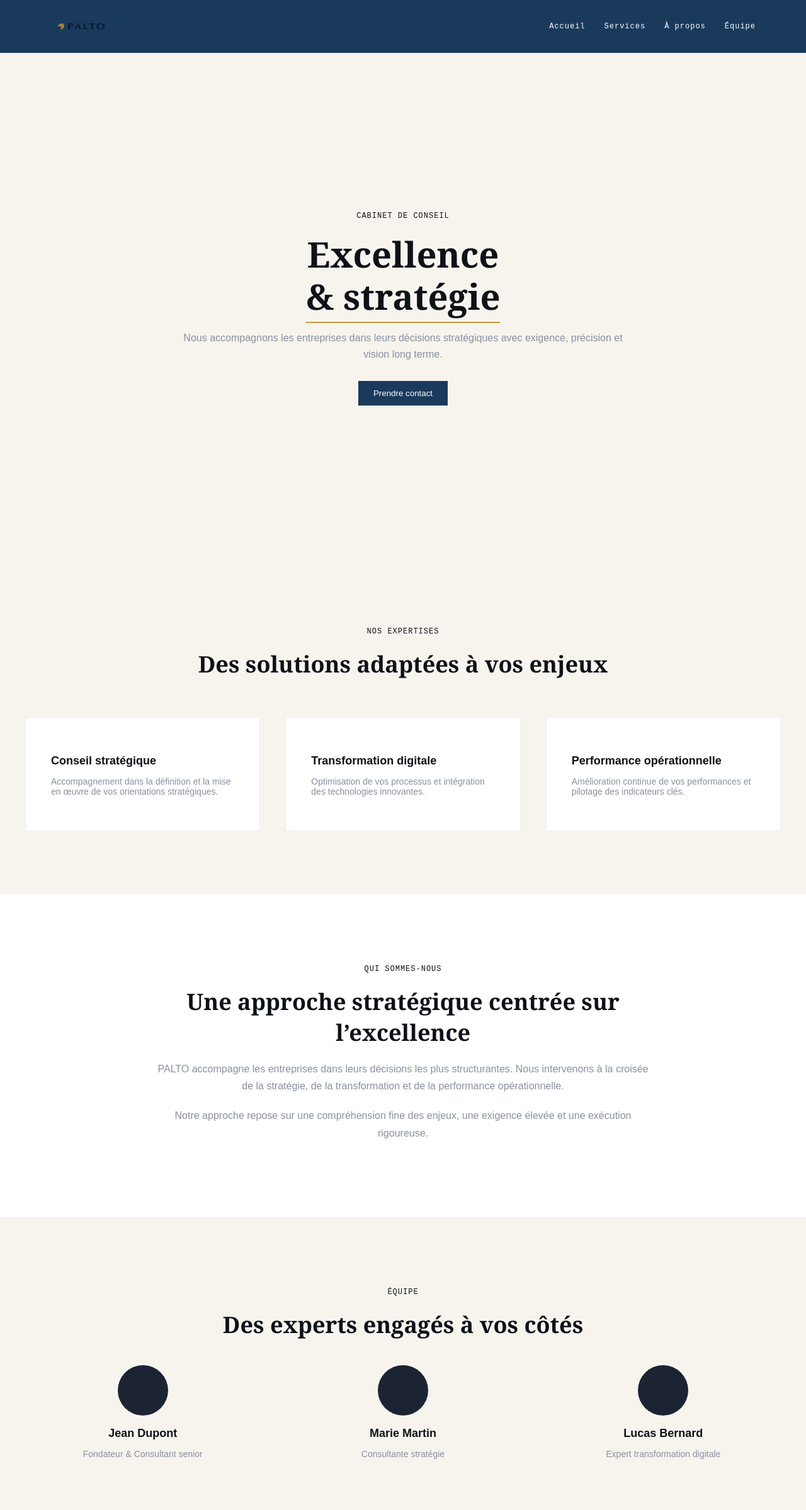
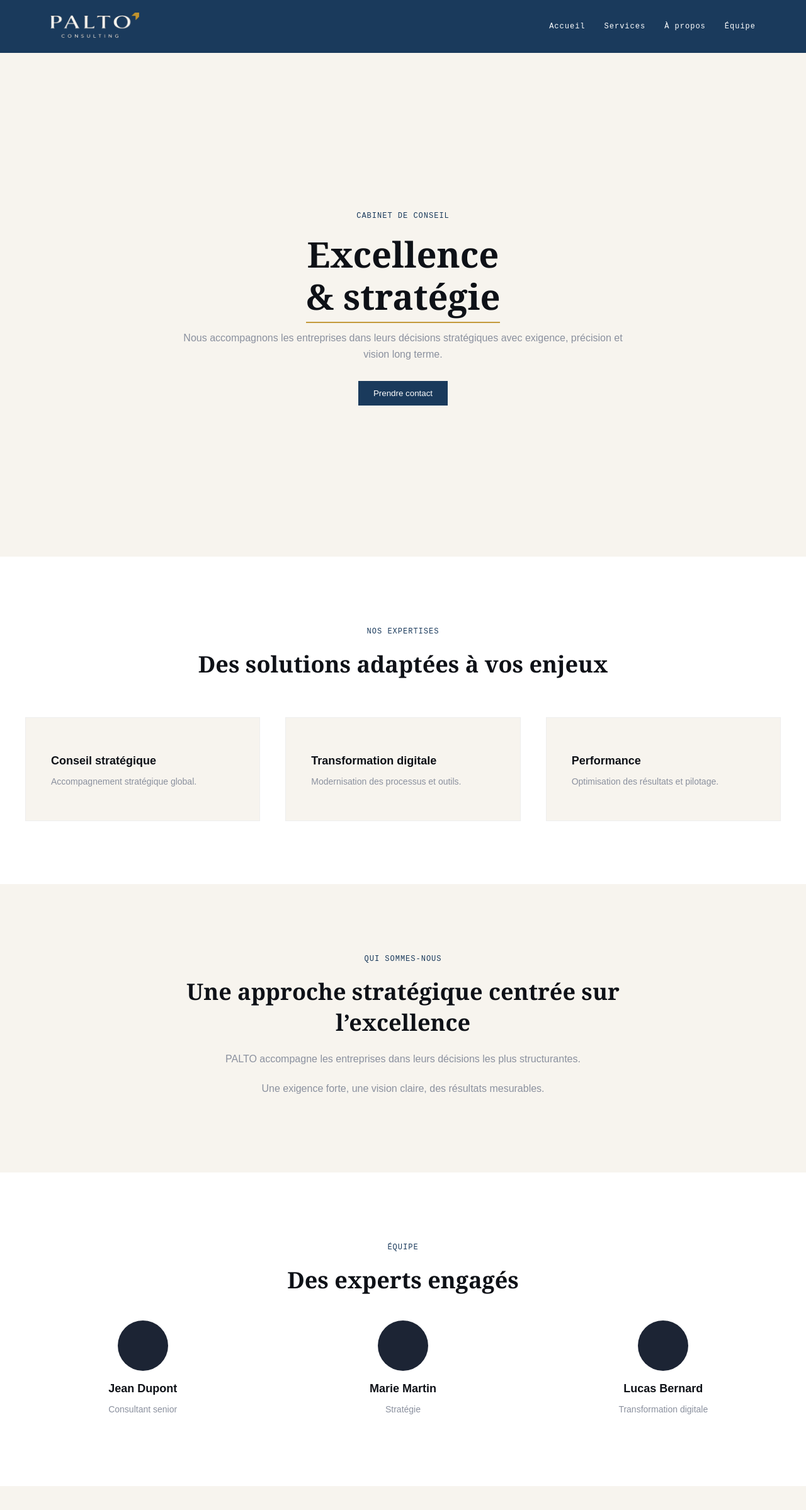
Before and after one commit to jlacroze/palto, a React (Vite) app: page / in a window 1280 px wide. Shown: the top 2398 px of the page at 63% size. After the commit the page ends 2360 px from the top, so only its background shows below. Built offline with nearby package versions, Linux system fonts and the light colour scheme.

Commit message:
add animation

```diff
--- a/src/components/Navbar/Navbar.jsx
+++ b/src/components/Navbar/Navbar.jsx
@@ -1,6 +1,6 @@
 import { useState, useEffect } from "react";
 import styles from "./Navbar.module.css";
-import logo from "../../assets/logo.png";
+import logoWhite from "../../assets/logo_white.png";
 
 export default function Navbar() {
   const [isOpen, setIsOpen] = useState(false);
@@ -34,7 +34,7 @@ export default function Navbar() {
     <nav className={`${styles.navbar} ${scrolled ? styles.scrolled : ""}`}>
       <div className={styles.inner}>
         <a href="#home" onClick={closeMenu}>
-          <img src={logo} alt="PALTO" className={styles.logo} />
+          <img src={logoWhite} alt="PALTO" className={styles.logo} />
         </a>
 
         {/* Desktop */}
--- /dev/null
+++ b/src/hooks/useReveal.js
@@ -0,0 +1,23 @@
+import { useEffect, useRef, useState } from "react";
+
+export default function useReveal() {
+  const ref = useRef(null);
+  const [isVisible, setIsVisible] = useState(false);
+
+  useEffect(() => {
+    const observer = new IntersectionObserver(
+      ([entry]) => {
+        if (entry.isIntersecting) {
+          setIsVisible(true);
+        }
+      },
+      { threshold: 0.2 }
+    );
+
+    if (ref.current) observer.observe(ref.current);
+
+    return () => observer.disconnect();
+  }, []);
+
+  return [ref, isVisible];
+}
--- a/src/sections/About/About.jsx
+++ b/src/sections/About/About.jsx
@@ -1,8 +1,17 @@
 import styles from "./About.module.css";
+import useReveal from "../../hooks/useReveal";
 
 export default function About() {
+  const [ref, visible] = useReveal();
+
   return (
-    <section id="about" className={styles.about}>
+    <section
+      id="about"
+      ref={ref}
+      className={`${styles.about} ${
+        visible ? "reveal-visible" : "reveal"
+      }`}
+    >
       <div className={styles.inner}>
         <p className="label">Qui sommes-nous</p>
 
@@ -10,13 +19,11 @@ export default function About() {
 
         <p className={styles.text}>
           PALTO accompagne les entreprises dans leurs décisions les plus
-          structurantes. Nous intervenons à la croisée de la stratégie,
-          de la transformation et de la performance opérationnelle.
+          structurantes.
         </p>
 
         <p className={styles.text}>
-          Notre approche repose sur une compréhension fine des enjeux,
-          une exigence élevée et une exécution rigoureuse.
+          Une exigence forte, une vision claire, des résultats mesurables.
         </p>
       </div>
     </section>
--- a/src/sections/About/About.module.css
+++ b/src/sections/About/About.module.css
@@ -1,6 +1,6 @@
 .about {
   padding: 60px 20px;
-  background-color: white;
+  background-color: var(--color-cream); /* 🔥 changé */
   display: flex;
   justify-content: center;
 }
--- a/src/sections/Hero/Hero.jsx
+++ b/src/sections/Hero/Hero.jsx
@@ -1,26 +1,31 @@
 import styles from "./Hero.module.css";
+import useReveal from "../../hooks/useReveal";
 
 export default function Hero() {
+  const [ref, visible] = useReveal();
+
   return (
-    <section id="home" className={styles.hero}>
+    <section
+      id="home"
+      ref={ref}
+      className={`${styles.hero} ${
+        visible ? "reveal-visible" : "reveal"
+      }`}
+    >
       <div className={styles.content}>
-        <p className={`${styles.fadeUp} ${styles.delay1} label`}>
-          Cabinet de conseil
-        </p>
+        <p className="label">Cabinet de conseil</p>
 
-        <h1 className={`${styles.fadeUp} ${styles.delay2}`}>
+        <h1>
           Excellence<br />
           <span className={styles.highlight}>& stratégie</span>
         </h1>
 
-        <p className={`${styles.fadeUp} ${styles.delay3} ${styles.subtitle}`}>
+        <p className={styles.subtitle}>
           Nous accompagnons les entreprises dans leurs décisions stratégiques
           avec exigence, précision et vision long terme.
         </p>
 
-        <button className={`${styles.fadeUp} ${styles.delay4} button-primary`}>
-          Prendre contact
-        </button>
+        <button className="button-primary">Prendre contact</button>
       </div>
     </section>
   );
--- a/src/sections/Services/Services.jsx
+++ b/src/sections/Services/Services.jsx
@@ -1,8 +1,17 @@
 import styles from "./Services.module.css";
+import useReveal from "../../hooks/useReveal";
 
 export default function Services() {
+  const [ref, visible] = useReveal();
+
   return (
-    <section id="services" className={styles.services}>
+    <section
+      id="services"
+      ref={ref}
+      className={`${styles.services} ${
+        visible ? "reveal-visible" : "reveal"
+      }`}
+    >
       <div className={styles.inner}>
         <p className="label">Nos expertises</p>
 
@@ -11,26 +20,17 @@ export default function Services() {
         <div className={styles.grid}>
           <div className={styles.card}>
             <h3>Conseil stratégique</h3>
-            <p>
-              Accompagnement dans la définition et la mise en œuvre de vos
-              orientations stratégiques.
-            </p>
+            <p>Accompagnement stratégique global.</p>
           </div>
 
           <div className={styles.card}>
             <h3>Transformation digitale</h3>
-            <p>
-              Optimisation de vos processus et intégration des technologies
-              innovantes.
-            </p>
+            <p>Modernisation des processus et outils.</p>
           </div>
 
           <div className={styles.card}>
-            <h3>Performance opérationnelle</h3>
-            <p>
-              Amélioration continue de vos performances et pilotage des
-              indicateurs clés.
-            </p>
+            <h3>Performance</h3>
+            <p>Optimisation des résultats et pilotage.</p>
           </div>
         </div>
       </div>
--- a/src/sections/Services/Services.module.css
+++ b/src/sections/Services/Services.module.css
@@ -1,5 +1,5 @@
 .services {
-  background-color: var(--color-cream);
+  background-color: white; /* 🔥 changé */
   padding: 60px 20px;
   display: flex;
   justify-content: center;
@@ -22,7 +22,7 @@
 }
 
 .card {
-  background-color: white;
+  background-color: var(--color-cream); /* léger contraste */
   padding: 25px;
   text-align: left;
   border: 1px solid #eee;
@@ -38,7 +38,7 @@
   color: var(--color-silver);
 }
 
-/* ===== DESKTOP ===== */
+/* desktop */
 @media (min-width: 768px) {
   .services {
     padding: 100px 40px;
--- a/src/sections/Team/Team.jsx
+++ b/src/sections/Team/Team.jsx
@@ -1,30 +1,39 @@
 import styles from "./Team.module.css";
+import useReveal from "../../hooks/useReveal";
 
 export default function Team() {
+  const [ref, visible] = useReveal();
+
   return (
-    <section id="team" className={styles.team}>
+    <section
+      id="team"
+      ref={ref}
+      className={`${styles.team} ${
+        visible ? "reveal-visible" : "reveal"
+      }`}
+    >
       <div className={styles.inner}>
         <p className="label">Équipe</p>
 
-        <h2>Des experts engagés à vos côtés</h2>
+        <h2>Des experts engagés</h2>
 
         <div className={styles.grid}>
           <div className={styles.card}>
             <div className={styles.avatar}></div>
             <h3>Jean Dupont</h3>
-            <p>Fondateur & Consultant senior</p>
+            <p>Consultant senior</p>
           </div>
 
           <div className={styles.card}>
             <div className={styles.avatar}></div>
             <h3>Marie Martin</h3>
-            <p>Consultante stratégie</p>
+            <p>Stratégie</p>
           </div>
 
           <div className={styles.card}>
             <div className={styles.avatar}></div>
             <h3>Lucas Bernard</h3>
-            <p>Expert transformation digitale</p>
+            <p>Transformation digitale</p>
           </div>
         </div>
       </div>
--- a/src/sections/Team/Team.module.css
+++ b/src/sections/Team/Team.module.css
@@ -1,5 +1,5 @@
 .team {
-  background-color: var(--color-cream);
+  background-color: white; /* 🔥 changé */
   padding: 60px 20px;
   display: flex;
   justify-content: center;
--- a/src/styles/globals.css
+++ b/src/styles/globals.css
@@ -1,43 +1,76 @@
 @import "./variables.css";
+
+/* ===== RESET ===== */
+
 *,
 *::before,
 *::after {
   box-sizing: border-box;
 }
+
 body {
   margin: 0;
   font-family: Arial, sans-serif;
   background-color: var(--color-cream);
   color: var(--color-ink);
 }
+
+img {
+  max-width: 100%;
+  height: auto;
+}
+
+/* ===== SCROLL ===== */
+
 html {
   scroll-behavior: smooth;
 }
-/* TITRES */
-h1, h2 {
+
+section {
+  scroll-margin-top: 80px;
+}
+
+/* ===== TYPO ===== */
+
+h1,
+h2 {
   font-family: "Georgia", serif;
 }
 
-/* LABELS */
 .label {
   font-family: "Courier New", monospace;
   text-transform: uppercase;
   font-size: 12px;
   letter-spacing: 1px;
+  color: var(--color-cobalt);
 }
 
-/* CTA */
+/* ===== BUTTON ===== */
+
 .button-primary {
   background-color: var(--color-cobalt);
   color: white;
   padding: 12px 24px;
   border: none;
   cursor: pointer;
+  transition: opacity 0.3s ease;
 }
-img {
-  max-width: 100%;
-  height: auto;
+
+.button-primary:hover {
+  opacity: 0.85;
 }
-section {
-  scroll-margin-top: 80px;
+
+/* ===== ANIMATIONS SCROLL ===== */
+
+/* état initial */
+.reveal {
+  opacity: 0;
+  transform: translateY(30px);
 }
+
+/* état visible */
+.reveal-visible {
+  opacity: 1;
+  transform: translateY(0);
+  transition: opacity 0.8s ease, transform 0.8s ease;
+}
```
Also changed, not shown: src/assets/logo_white.png (added).
